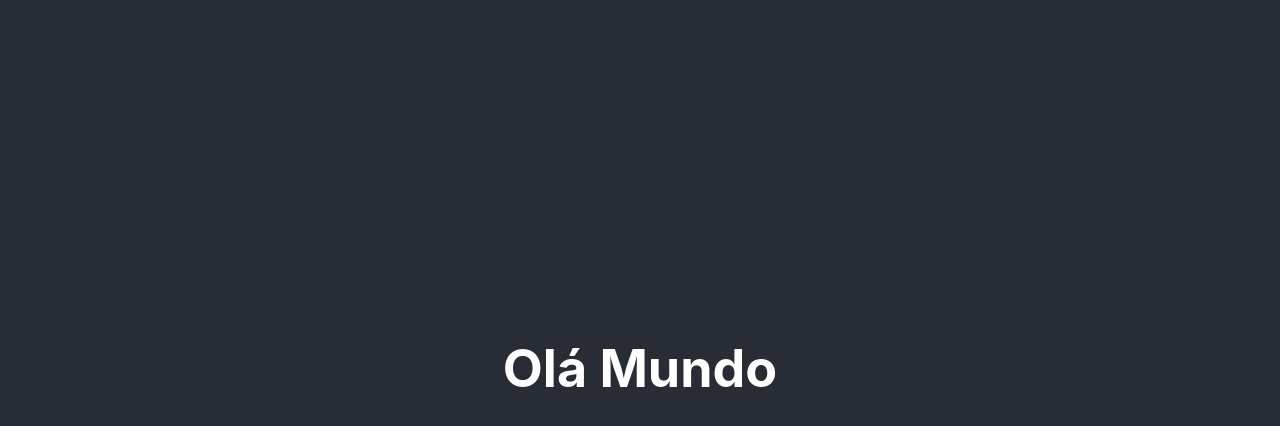
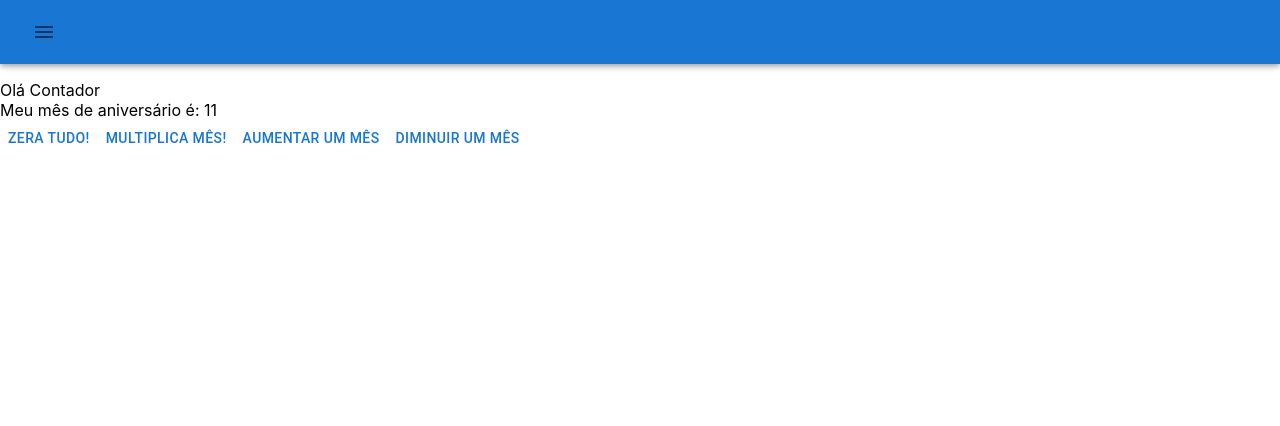
Before and after one commit to Wilbertx/app-react, a React (Create React App) app: page /contato in a window 1280 px wide. Shown: the top 426 px of the page. Built offline with nearby package versions, Linux system fonts and the light colour scheme; no server answers.

Commit message:
Commit 20-10-22

```diff
--- /dev/null
+++ b/src/components/ErrorPage.jsx
@@ -0,0 +1,14 @@
+import { useRouteError } from "react-router-dom";
+
+const ErrorPage = () => {
+    const error = useRouteError();
+
+    return (
+        <div id="error_page">
+            <h1>Opa!</h1>
+            <p>A página que você está procurando não foi encontrada. Navegue mais Capitão!</p>
+            <p>{error.statusText || error.message}</p>
+        </div>
+    )
+};
+export default ErrorPage;
--- a/src/components/FetchNews.jsx
+++ b/src/components/FetchNews.jsx
@@ -17,7 +17,7 @@
   }, []);
 
   return (
-    <div style={{maxWidth:"70rem", margin:"0 auto"}}>
+    <div style={{ maxWidth: "70rem", margin: "0 auto" }}>
       <h1>Notícias</h1>
       {isLoading ? (
         <CircularProgress />
@@ -29,10 +29,11 @@
               marginBottom: "1rem",
               textAlign: "left",
               padding: "1rem",
-              borderRadius: "2rem"
+              borderRadius: "2rem",
             }}
+            key={noticia.id}
           >
-            <div key={noticia.id}>
+            <div>
               <h2>{noticia.title}</h2>
               <div>{noticia.body}</div>
             </div>
--- a/src/components/FetchProducts.jsx
+++ b/src/components/FetchProducts.jsx
@@ -39,7 +39,7 @@
         data.map((produto) => (
           <Grid
             item={true}
-            xs={2}
+            xs={12}
             md={4}
             lg={2}
             display="flex"
--- /dev/null
+++ b/src/components/PageLayout.jsx
@@ -0,0 +1,83 @@
+import {
+    AppBar,
+    Box,
+    Drawer,
+    IconButton,
+    List,
+    ListItem,
+    ListItemButton,
+    ListItemIcon,
+    ListItemText,
+    Toolbar,
+    Typography,
+  } from "@mui/material";
+  import { Link, Outlet } from "react-router-dom";
+  import MenuIcon from "@mui/icons-material/Menu";
+  import { useState } from "react";
+
+  export const PageLayout = () => {
+    const DrawerApp = () => (
+      <Box style={{ minWidth: "260px" }}>
+        <Typography variant="h5">Meu menu</Typography>
+        <List>
+          <ListItem>
+            <ListItemButton component="a" href="/">
+              <ListItemText primary={"Home"} />
+            </ListItemButton>
+          </ListItem>
+          <ListItem>
+            <ListItemButton component="a" href="/sobre">
+              <ListItemText primary={"Sobre"} />
+            </ListItemButton>
+          </ListItem>
+          <ListItem>
+            <ListItemButton component="a" href="/noticias">
+              <ListItemText primary={"Notícias"} />
+            </ListItemButton>
+          </ListItem>
+          <ListItem>
+            <ListItemButton>
+              <ListItemText primary={"Contato"} component="a" href="/contato" />
+            </ListItemButton>
+          </ListItem>
+        </List>
+      </Box>
+    );
+
+    const ContainerMenu = () => {
+      const [aberto, setAberto] = useState(false);
+
+      const lideComOMenu = () => {
+        setAberto(!aberto);
+      };
+
+      return (
+        <Box>
+          <AppBar>
+            <Toolbar>
+              <IconButton onClick={lideComOMenu}>
+                <MenuIcon></MenuIcon>
+              </IconButton>
+            </Toolbar>
+          </AppBar>
+          <Box>
+            <Drawer
+              open={aberto}
+              onClose={lideComOMenu}
+            >
+              <DrawerApp />
+            </Drawer>
+          </Box>
+        </Box>
+      );
+    };
+
+    return (
+      <>
+        <ContainerMenu />
+        <Box style={{ marginTop: "80px" }}>
+          <Outlet />
+        </Box>
+      </>
+    );
+  };
--- a/src/index.js
+++ b/src/index.js
@@ -1,13 +1,13 @@
 import React from 'react';
 import ReactDOM from 'react-dom/client';
 import './index.css';
-import App from './App';
 import reportWebVitals from './reportWebVitals';
+import Root from './routes/root';
 
 const root = ReactDOM.createRoot(document.getElementById('root'));
 root.render(
   <React.StrictMode>
-    <App />
+    <Root />
   </React.StrictMode>
 );
 
--- /dev/null
+++ b/src/routes/root.jsx
@@ -0,0 +1,27 @@
+import {
+    createBrowserRouter,
+    createRoutesFromElements,
+    Route,
+    RouterProvider,
+    Routes,
+  } from "react-router-dom";
+  import Contador from "../components/Contator";
+  import ErrorPage from "../components/ErrorPage";
+  import FetchNews from "../components/FetchNews";
+  import { PageLayout } from "../components/PageLayout";
+
+  const route = createBrowserRouter(
+    createRoutesFromElements(
+      <Route path="/" element={<PageLayout />} errorElement={<ErrorPage />}>
+        <Route index path="sobre" element={<Contador />} />
+        <Route path="noticias" element={<FetchNews />} />
+        <Route path="contato" element={<Contador />} />
+      </Route>
+    )
+  );
+
+  const Root = () => {
+    return <RouterProvider router={route} />;
+  };
+
+  export default Root;
```
Also changed, not shown: 1 other file (tests, documents, lock files or other folders).
